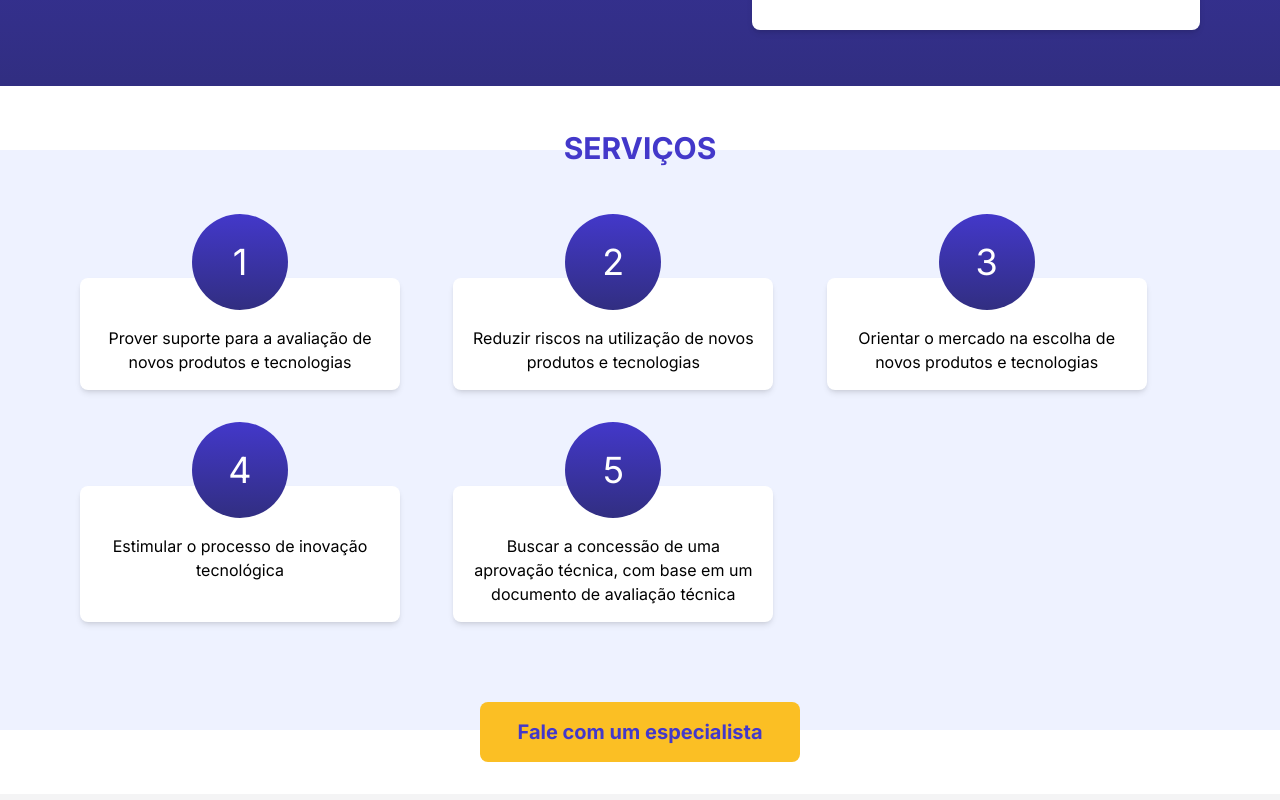
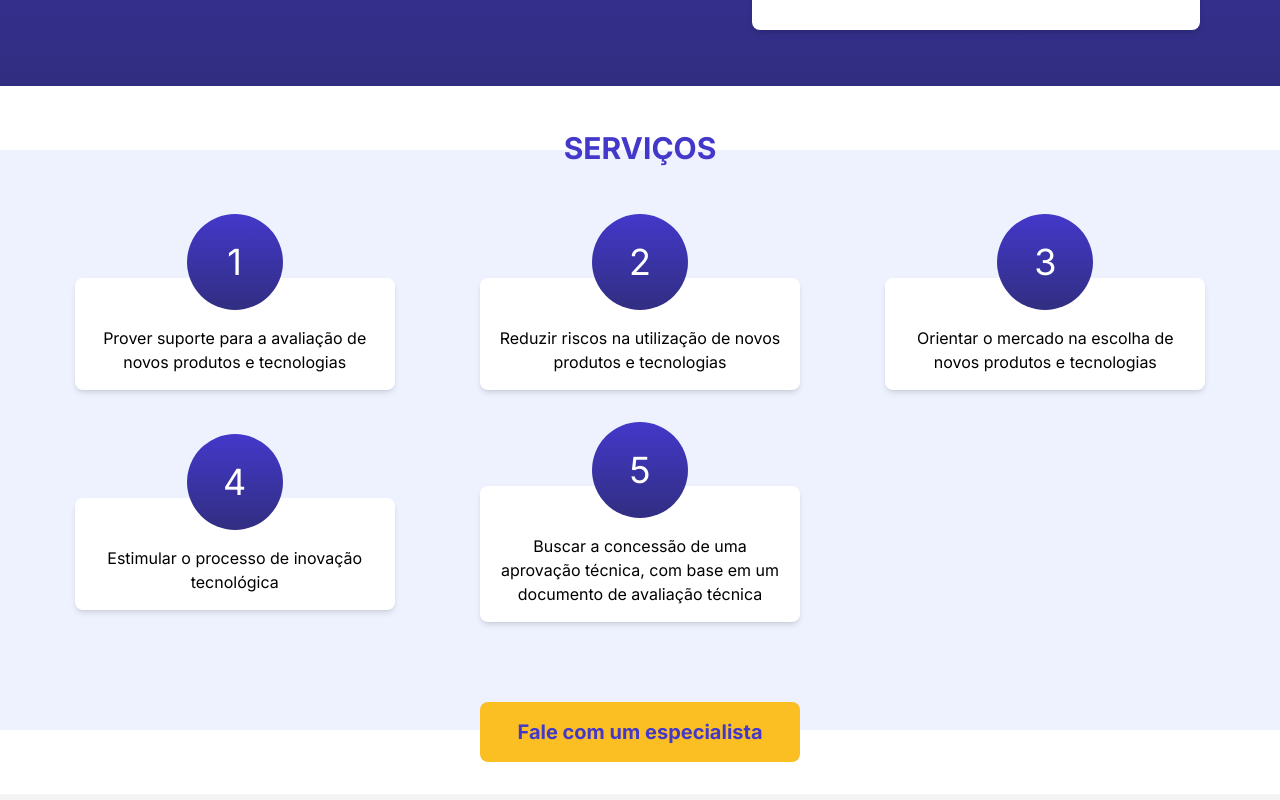
Before and after one commit to juniordbz/desafio-tecnico-tesis, a Next.js app: page / in a window 1280 px wide. Shown: the part 572-1372 px from the top of the page. Built offline with nearby package versions, Linux system fonts and the light colour scheme.

Commit message:
cards grid and header fixed

```diff
--- a/src/components/Header.tsx
+++ b/src/components/Header.tsx
@@ -3,7 +3,7 @@ import logo from "../assets/logo_header.png";
 
 export function Header() {
   return (
-    <header className="px-20">
+    <header className="px-5 md:px-20">
       <Image src={logo} width={200} height={200} alt="" />
     </header>
   );
--- a/src/components/ServicesSection/index.tsx
+++ b/src/components/ServicesSection/index.tsx
@@ -6,7 +6,7 @@ export function SectionServices() {
       <h1 className=" -mt-5 uppercase  text-3xl text-center mb-28 text-indigo-700 font-bold">
         Serviços
       </h1>
-      <div className="grid  justify-center grid-col lg:grid-cols-3 md:grid-cols-2 gap-y-24 ">
+      <div className="grid gap-24 place-items-center grid-cols-1 md:grid-cols-2 lg:grid-cols-3">
         <Card
           label="1"
           content="Prover suporte para a avaliação de novos produtos e tecnologias"
```
